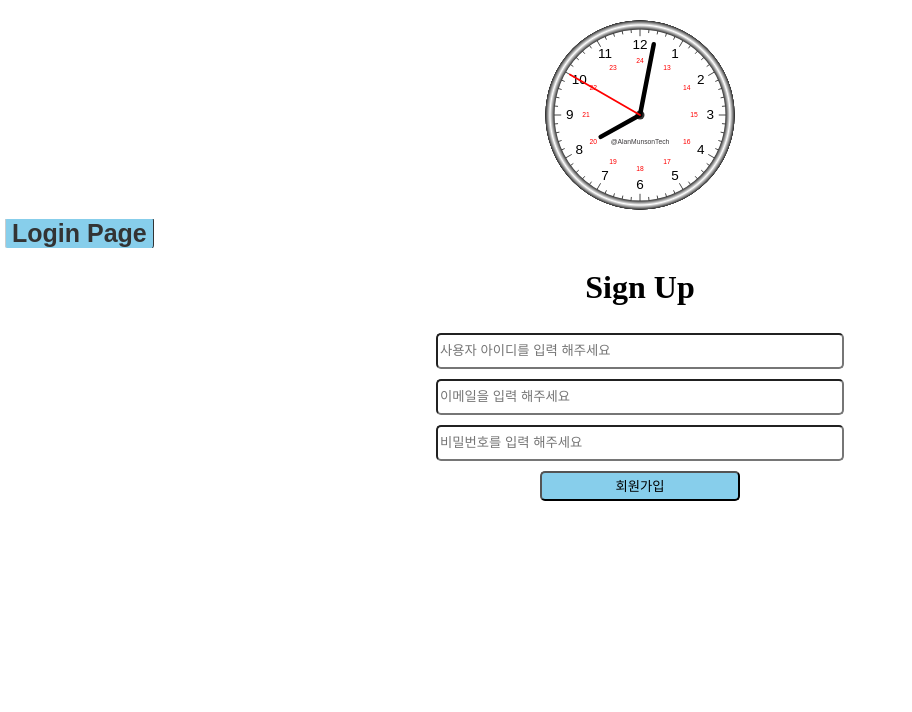
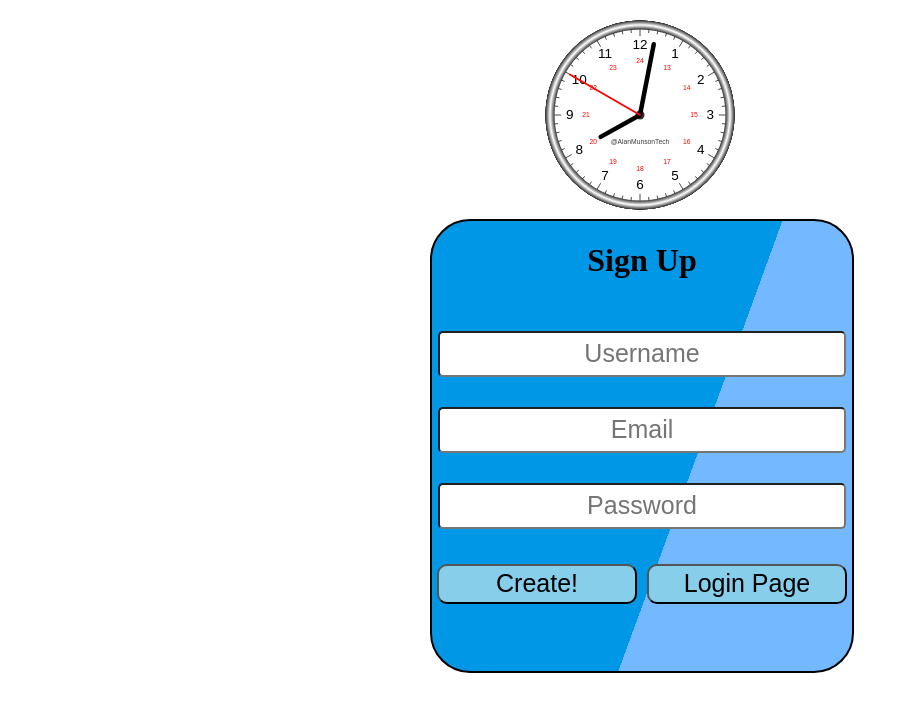
Before and after one commit to sangelkim89/Mustodo-client, a React (Create React App) app in the folder todo/: page /signup in a window 1280 px wide. Shown: the top 712 px of the page, without its empty margins (0-912 px from the left). Built offline with nearby package versions, Linux system fonts and the light colour scheme.

Commit message:
to pull from upstream

```diff
--- a/todo/src/App.js
+++ b/todo/src/App.js
@@ -24,7 +24,7 @@ class App extends React.Component {
   };
   logOut = () => {
     axios
-      .get("http://localhost:4000/user/logout")
+      .get("http://18.191.193.104:4000/user/logout")
       .then(res => {
         this.setState({ isLogin: false });
       })
--- a/todo/src/pages/login.js
+++ b/todo/src/pages/login.js
@@ -1,13 +1,13 @@
-import React from 'react';
-import { Link, withRouter } from 'react-router-dom';
-import axios from 'axios';
+import React from "react";
+import { Link, withRouter } from "react-router-dom";
+import axios from "axios";
 
 axios.defaults.withCredentials = true;
 
 class Login extends React.Component {
   state = {
-		email: '',
-		password: ''
+    email: "",
+    password: ""
   };
   handleChange = key => e => {
     this.setState({
@@ -20,14 +20,14 @@ class Login extends React.Component {
     const { handleIsLoginChange } = this.props;
 
     return axios
-			.post('http://localhost:4000/user/login', {
+      .post("http://18.191.193.104:4000/user/login", {
         email: email,
         password: password
       })
       .then(res => {
         if (res.status === 200) {
           handleIsLoginChange();
-					this.props.history.push('/todopage');
+          this.props.history.push("/todopage");
         }
       })
       .catch(err => console.log(err));
@@ -38,12 +38,16 @@ class Login extends React.Component {
       <>
         <h1>Sign In</h1>
         <form onSubmit={this.handleSubmit}>
-					<input placeholder={'이메일'} value={this.state.email} onChange={this.handleChange('email')} />
+          <input
+            placeholder={"이메일"}
+            value={this.state.email}
+            onChange={this.handleChange("email")}
+          />
           <div>
             <input
-							placeholder={'비밀번호'}
+              placeholder={"비밀번호"}
               value={this.state.password}
-							onChange={this.handleChange('password')}
+              onChange={this.handleChange("password")}
             />
           </div>
           <div>
--- a/todo/src/pages/signup.css
+++ b/todo/src/pages/signup.css
@@ -3,7 +3,7 @@
   height: 30px;
   margin: 5px;
   border-radius: 5px;
-  font: bold 25px Arial;
+  font: 0px;
   text-decoration: none;
   background-color: skyblue;
   color: #333333;
@@ -13,3 +13,39 @@
   border-bottom: 1px solid #333333;
   border-left: 1px solid #cccccc;
 }
+.body {
+  background: linear-gradient(110deg, #0097e6 60%, #74b9ff 60%);
+  position: absolute;
+  display: inline-block;
+  left: 50%;
+  margin-left: -210px;
+  height: 450px;
+  border-radius: 40px;
+  border: solid 2px black;
+}
+
+input[type="username"]::placeholder {
+  text-align: center;
+}
+input[type="email"]::placeholder {
+  text-align: center;
+}
+input[type="password"]::placeholder {
+  text-align: center;
+}
+input[type="username"] {
+  text-align: center;
+  font-size: 25px;
+}
+input[type="email"] {
+  text-align: center;
+  font-size: 25px;
+}
+input[type="password"] {
+  text-align: center;
+  font-size: 25px;
+}
+button[type="submit"] {
+  text-align: center;
+  font-size: 25px;
+}
--- a/todo/src/pages/signup.js
+++ b/todo/src/pages/signup.js
@@ -1,7 +1,7 @@
-import React from 'react';
-import { withRouter, Link, useHistory } from 'react-router-dom';
-import axios from 'axios';
-import './signup.css';
+import React from "react";
+import { withRouter, Link, useHistory } from "react-router-dom";
+import axios from "axios";
+import "./signup.css";
 
 axios.defaults.withCredentials = true;
 
@@ -9,9 +9,9 @@ class Signup extends React.Component {
   constructor(props) {
     super(props);
     this.state = {
-			username: '',
-			email: '',
-			password: ''
+      username: "",
+      email: "",
+      password: ""
     };
     this.handleInputValue = this.handleInputValue.bind(this);
   }
@@ -21,25 +21,20 @@ class Signup extends React.Component {
   render() {
     const { username, email, password } = this.state;
     return (
-			<div>
-				<div>
-					<Link className="loginRedirectButton" to="/login">
-						Login Page
-					</Link>
-				</div>
+      <div className="body">
         <center>
           <h1>Sign Up</h1>
           <form
             onSubmit={e => {
               e.preventDefault();
               axios
-								.post('http://localhost:4000/user/signup', {
+                .post("http://18.191.193.104:4000/user/signup", {
                   username: username,
                   email: email,
                   password: password
                 })
                 .then(res => {
-									this.props.history.push('/login');
+                  this.props.history.push("/login");
                 })
                 .catch(err => console.log(err));
             }}
@@ -47,53 +42,69 @@ class Signup extends React.Component {
             <div>
               <input
                 style={{
-									width: '400px',
-									height: '30px',
-									margin: '5px',
-									borderRadius: '5px'
+                  width: "400px",
+                  height: "40px",
+                  marginTop: "30px",
+                  marginBottom: "30px",
+                  borderRadius: "5px"
                 }}
                 type="username"
-								placeholder="사용자 아이디를 입력 해주세요"
-								onChange={this.handleInputValue('username')}
+                placeholder="Username"
+                onChange={this.handleInputValue("username")}
               ></input>
             </div>
             <div>
               <input
                 style={{
-									width: '400px',
-									height: '30px',
-									margin: '5px',
-									borderRadius: '5px'
+                  width: "400px",
+                  height: "40px",
+                  marginBottom: "30px",
+                  borderRadius: "5px"
                 }}
                 type="email"
-								placeholder="이메일을 입력 해주세요"
-								onChange={this.handleInputValue('email')}
+                placeholder="Email"
+                onChange={this.handleInputValue("email")}
               ></input>
             </div>
             <div>
               <input
                 style={{
-									width: '400px',
-									height: '30px',
-									margin: '5px',
-									borderRadius: '5px'
+                  width: "400px",
+                  height: "40px",
+                  marginBottom: "30px",
+                  borderRadius: "5px"
                 }}
-								onChange={this.handleInputValue('password')}
+                onChange={this.handleInputValue("password")}
                 type="password"
-								placeholder="비밀번호를 입력 해주세요"
+                placeholder="Password"
               ></input>
             </div>
             <button
               style={{
-								width: '200px',
-								height: '30px',
-								margin: '5px',
-								borderRadius: '5px',
-								backgroundColor: 'skyblue'
+                width: "200px",
+                height: "40px",
+                margin: "5px",
+                borderRadius: "10px",
+                backgroundColor: "skyblue"
               }}
               type="submit"
             >
-							회원가입
+              Create!
+            </button>
+            <button
+              style={{
+                width: "200px",
+                height: "40px",
+                margin: "5px",
+                borderRadius: "10px",
+                backgroundColor: "skyblue"
+              }}
+              type="submit"
+              onClick={() => {
+                this.props.history.push("/login");
+              }}
+            >
+              Login Page
             </button>
           </form>
         </center>
--- a/todo/src/pages/todopage.js
+++ b/todo/src/pages/todopage.js
@@ -34,11 +34,11 @@ class Todopage extends React.Component {
       data: {
         data: { todoid, status }
       }
-    } = await axios.post("http://localhost:4000/todo/info", {
+    } = await axios.post("http://18.191.193.104:4000/todo/info", {
       todoid: id
     });
 
-    axios.post("http://localhost:4000/todo/status", {
+    axios.post("http://18.191.193.104:4000/todo/status", {
       todoid: todoid,
       status: !status
     });
@@ -58,10 +58,10 @@ class Todopage extends React.Component {
       //💌login 중인 userId가져오기
       const {
         data: { id }
-      } = await axios.post("http://localhost:4000/user/getid");
+      } = await axios.post("http://18.191.193.104:4000/user/getid");
 
       //💌todo 추가된 거 api로 보내userId 넣어서 보내주기
-      await axios.post("http://localhost:4000/todo/add", {
+      await axios.post("http://18.191.193.104:4000/todo/add", {
         userid: id,
         todoid: nextID,
         todoitem: inputTodo,
@@ -85,7 +85,7 @@ class Todopage extends React.Component {
   };
   remove = (...arr) => {
     //💌api에서 같은 아이디 찾아서 삭제해주기
-    axios.post("http://localhost:4000/todo/delete", {
+    axios.post("http://18.191.193.104:4000/todo/delete", {
       todoid: arr[0][0],
       todoitem: arr[0][1]
     });
@@ -103,7 +103,7 @@ class Todopage extends React.Component {
     //[{},{},{}]
     const { todos } = this.state;
     axios
-      .get("http://localhost:4000/user/todopage")
+      .get("http://18.191.193.104:4000/user/todopage")
       .then(res => {
         this.setState({ todos: todos.concat(res.data) });
       })
@@ -132,7 +132,7 @@ class Todopage extends React.Component {
 
     let data = { createdAt: chosenDate };
 
-    axios.post("http://localhost:4000/calendar", data).then(res => {
+    axios.post("http://18.191.193.104:4000/calendar", data).then(res => {
       if (res.data.length > 0) {
         this.setState({
           CalendarData: res.data
```
Also changed, not shown: todo/src/pages/mypage.js (+72 -65 lines). Lines whose indentation alone changed are shown as unchanged.
